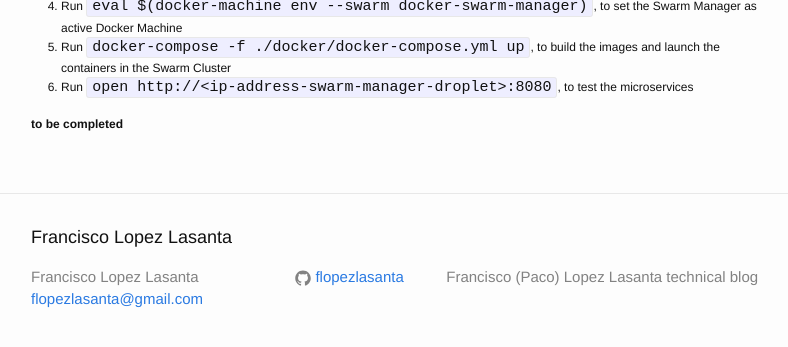
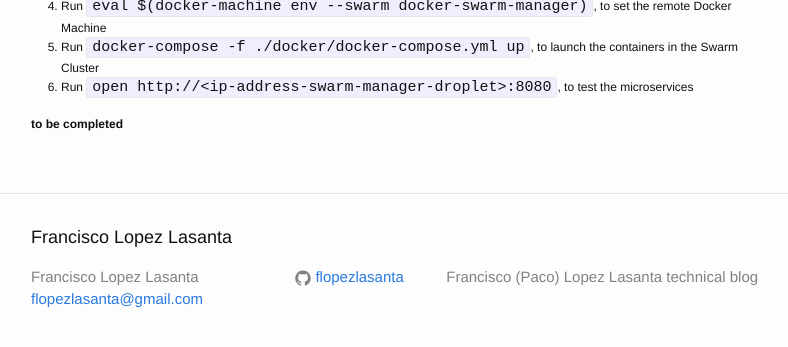
Before and after one commit to flopezlasanta/flopezlasanta.github.io, a Jekyll site: the page built from _posts/2016-06-28-microservices-docker-swarm-digital-ocean.markdown, in a window 1280 px wide, cut to the strip 1023-1394 px from the top of the page. Shown: the top 347 px of the strip, without its empty margins (239-1027 px from the left). Built offline with Jekyll 4.4.1, drawn with Linux system fonts in a browser that asks for light colours.

Commit message:
added more contents about docker swarm; created skeleton for another post

````diff
--- a/_posts/2016-06-28-microservices-docker-swarm-digital-ocean.markdown
+++ b/_posts/2016-06-28-microservices-docker-swarm-digital-ocean.markdown
@@ -39,8 +39,8 @@ Steps are the following:
 2. Run ```mvn package```, to generate the fat JARs
 3. Run ```sh ./cloud/digitalocean-swarm.sh```, to create the droplets and built the Swarm Cluster
 {% gist 33d8c0c034f98d995e5520bbcad2990b %}
-4. Run ```eval $(docker-machine env --swarm docker-swarm-manager)```, to set the Swarm Manager as active Docker Machine
-5. Run ```docker-compose -f ./docker/docker-compose.yml up```, to build the images and launch the containers in the Swarm Cluster
+4. Run ```eval $(docker-machine env --swarm docker-swarm-manager)```, to set the remote Docker Machine
+5. Run ```docker-compose -f ./docker/docker-compose.yml up```, to launch the containers in the Swarm Cluster
 6. Run ```open http://<ip-address-swarm-manager-droplet>:8080```, to test the microservices
 
 <strong>to be completed</strong>
````
